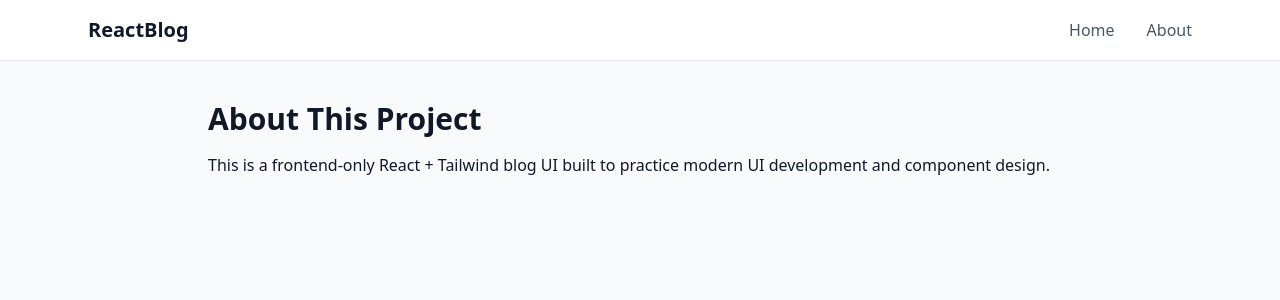
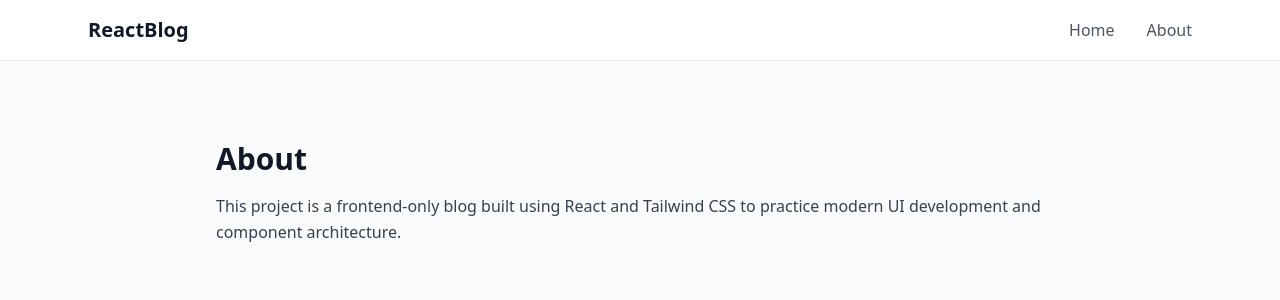
Before and after one commit to AtharvaKulkarni07/Blogs-ui, a React (Vite) app: page /about in a window 1280 px wide. Shown: the top 300 px of the page. Built offline with nearby package versions, Linux system fonts and the light colour scheme.

Commit message:
Add routing and blog detail pages

```diff
--- a/src/App.jsx
+++ b/src/App.jsx
@@ -4,10 +4,10 @@ import Home from "./pages/Home";
 import Blog from "./pages/Blog";
 import About from "./pages/About";
 
-function App() {
+export default function App() {
   return (
     <BrowserRouter>
-      <div className="min-h-screen bg-gray-50 dark:bg-gray-900 text-gray-900 dark:text-gray-100">
+      <div className="min-h-screen bg-gray-50 text-gray-900">
         <Navbar />
         <Routes>
           <Route path="/" element={<Home />} />
@@ -18,5 +18,3 @@ function App() {
     </BrowserRouter>
   );
 }
-
-export default App;
--- a/src/components/Navbar.jsx
+++ b/src/components/Navbar.jsx
@@ -4,7 +4,7 @@ export default function Navbar() {
   return (
     <header className="bg-white border-b sticky top-0 z-50">
       <nav className="max-w-6xl mx-auto px-6 py-4 flex justify-between items-center">
-        <Link to="/" className="text-xl font-bold text-gray-900">
+        <Link to="/" className="text-xl font-bold">
           ReactBlog
         </Link>
 
--- a/src/pages/About.jsx
+++ b/src/pages/About.jsx
@@ -1,13 +1,11 @@
-function About() {
+export default function About() {
   return (
-    <section className="max-w-4xl mx-auto px-4 py-10">
-      <h1 className="text-3xl font-bold mb-4">About This Project</h1>
-      <p>
-        This is a frontend-only React + Tailwind blog UI built
-        to practice modern UI development and component design.
+    <section className="max-w-4xl mx-auto px-6 py-20">
+      <h1 className="text-3xl font-bold mb-4">About</h1>
+      <p className="text-gray-700 leading-relaxed">
+        This project is a frontend-only blog built using React and Tailwind CSS
+        to practice modern UI development and component architecture.
       </p>
     </section>
   );
 }
-
-export default About;
--- a/src/pages/Blog.jsx
+++ b/src/pages/Blog.jsx
@@ -11,7 +11,7 @@ export default function Blog() {
     <article className="max-w-3xl mx-auto px-6 py-20">
       <span className="text-sm text-gray-500">{blog.category}</span>
 
-      <h1 className="mt-3 text-4xl font-extrabold text-gray-900">
+      <h1 className="mt-3 text-4xl font-extrabold">
         {blog.title}
       </h1>
 
--- a/src/pages/Home.jsx
+++ b/src/pages/Home.jsx
@@ -10,15 +10,15 @@ export default function Home() {
   );
 
   return (
-    <main className="bg-gray-50 min-h-screen">
+    <main>
       {/* Hero */}
       <section className="bg-white border-b">
         <div className="max-w-6xl mx-auto px-6 py-20 text-center">
-          <h1 className="text-5xl font-extrabold text-gray-900 mb-4">
-            Read. Learn. Build.
+          <h1 className="text-5xl font-extrabold mb-4">
+            Articles for Frontend Engineers
           </h1>
           <p className="text-gray-600 text-lg max-w-2xl mx-auto">
-            High-quality articles on React, frontend engineering, and career growth.
+            Practical writing on React, UI design, and frontend careers.
           </p>
         </div>
       </section>
@@ -28,15 +28,14 @@ export default function Home() {
         {/* Search */}
         <div className="mb-10 flex justify-center">
           <input
-            type="text"
+            className="w-full max-w-xl px-5 py-3 rounded-full border shadow-sm focus:outline-none focus:ring-2 focus:ring-black"
             placeholder="Search articles..."
             value={search}
             onChange={(e) => setSearch(e.target.value)}
-            className="w-full max-w-xl px-5 py-3 rounded-full border shadow-sm focus:outline-none focus:ring-2 focus:ring-black"
           />
         </div>
 
-        {/* Blog grid */}
+        {/* Cards */}
         <div className="grid gap-10 sm:grid-cols-2 lg:grid-cols-3">
           {filtered.map(blog => (
             <Link
@@ -45,11 +44,11 @@ export default function Home() {
               className="group"
             >
               <article className="bg-white p-6 rounded-xl shadow hover:shadow-xl transition">
-                <span className="text-sm font-medium text-gray-500">
+                <span className="text-sm text-gray-500">
                   {blog.category}
                 </span>
 
-                <h2 className="mt-3 text-xl font-bold text-gray-900 group-hover:underline">
+                <h2 className="mt-3 text-xl font-bold group-hover:underline">
                   {blog.title}
                 </h2>
 
@@ -57,7 +56,7 @@ export default function Home() {
                   {blog.content.slice(0, 90)}...
                 </p>
 
-                <div className="mt-5 text-sm font-semibold text-black">
+                <div className="mt-5 text-sm font-semibold">
                   Read more →
                 </div>
               </article>
```
